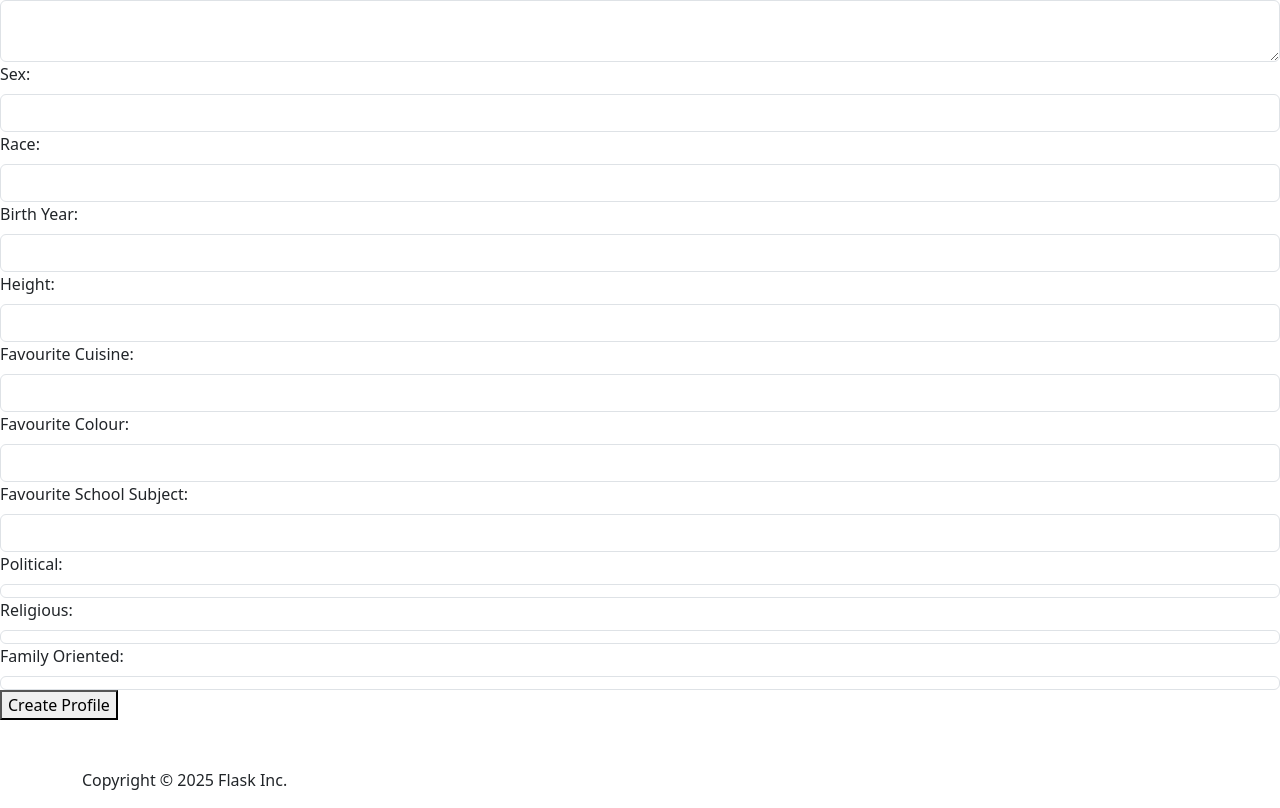
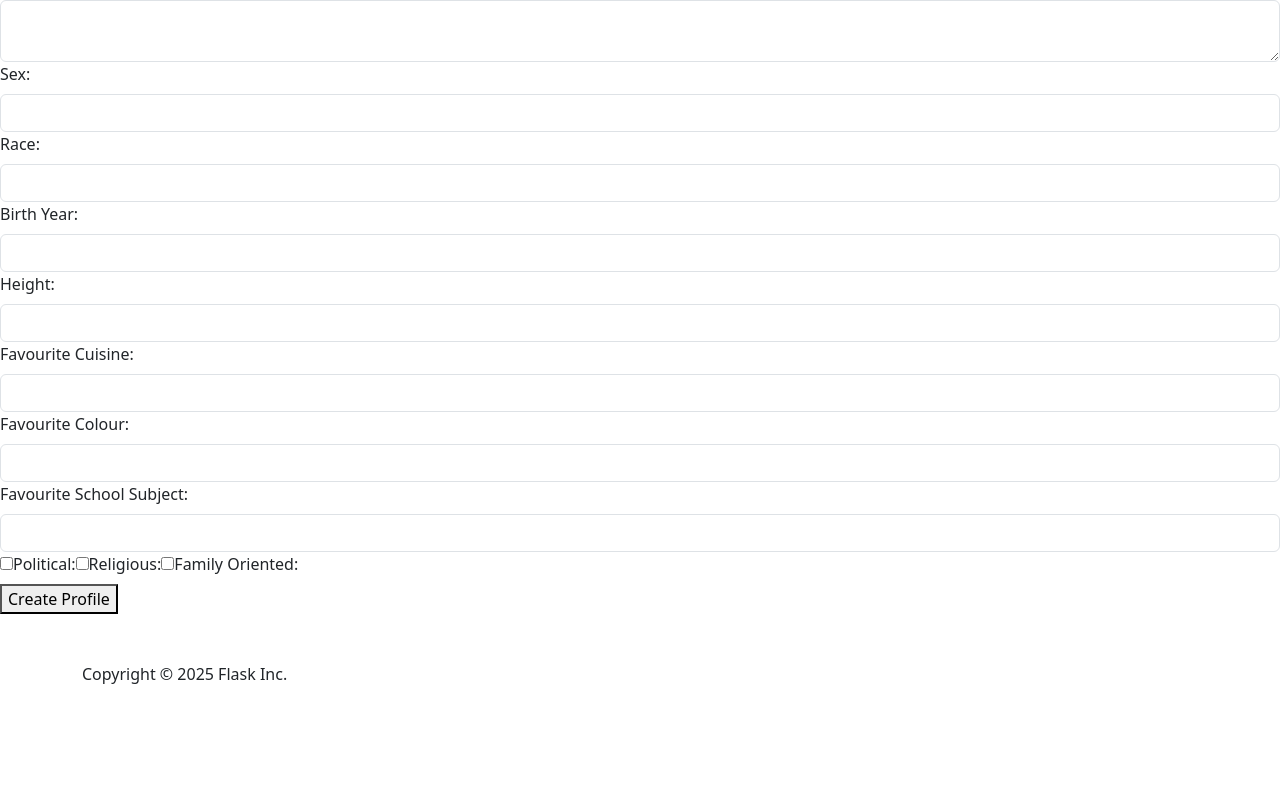
Before and after one commit to dameliac/info3180-finalproject, a Vue app: page /profiles/new in a window 1280 px wide. Shown: the part 327-1135 px from the top of the page. After the commit the page ends 1029 px from the top, so only its background shows below. Built offline with nearby package versions, Linux system fonts and the light colour scheme.

Commit message:
fixed create profile form

```diff
--- a/src/components/NewProfile.vue
+++ b/src/components/NewProfile.vue
@@ -43,16 +43,12 @@
         <input type="text" name="fav_school_subject" class="form-control" />
       </div>
       <div>
+        <input type="checkbox" name="political"   />
         <label for="political" class="form-label">Political:</label>
-        <input type="checkbox" name="political" class="form-control"  />
-      </div>
-      <div>
+        <input type="checkbox" name="religious"  />
         <label for="religious" class="form-label">Religious:</label>
-        <input type="checkbox" name="religious" class="form-control" />
-      </div>
-      <div>
+        <input type="checkbox" name="family_oriented" />
         <label for="family_oriented" class="form-label">Family Oriented:</label>
-        <input type="checkbox" name="family_oriented" class="form-control"/>
       </div>
 
 
```
